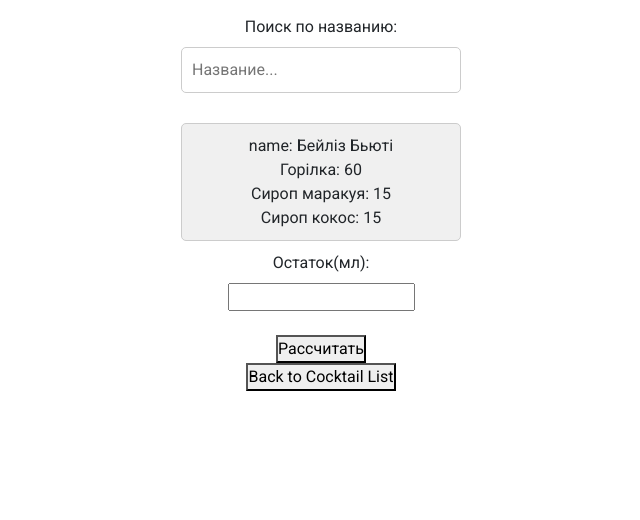
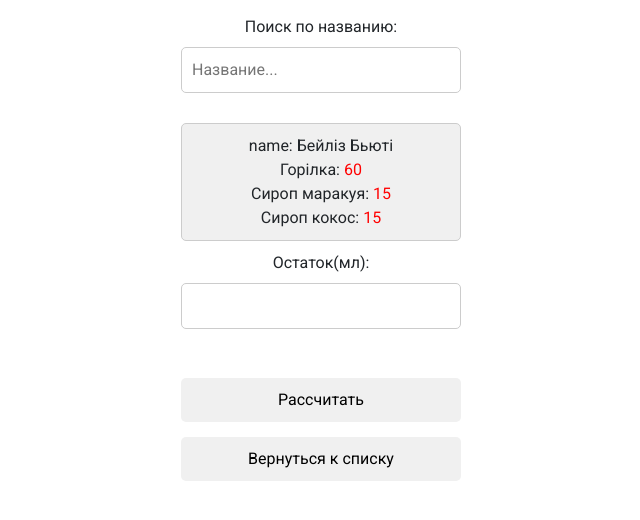
Before and after one commit to ChelChelov/Bar, a website: page src/index.html in a window 1280 px wide. Both pictures are taken after a click on the element "Бейліз Бьюті". Shown: the whole page, without its empty margins (319-959 px from the left). Drawn offline with nearby package versions, Linux system fonts and the light colour scheme; files that its build step writes are made by us from their sources.

Commit message:
add styles(calculate-form; cocktail-list__item-info); refactor

```diff
--- a/src/index.html
+++ b/src/index.html
@@ -10,7 +10,7 @@
 </head>
 <body>
     <main class="main">
-        <form action="#" method="post">
+        <form class = "search-form" action="#" method="post">
             <label for="textInput">Поиск по названию:</label>
             <input type="text" id="textInput" name="textInput" placeholder="Название...">
         </form>
--- a/src/js/script.js
+++ b/src/js/script.js
@@ -218,13 +218,20 @@ document.addEventListener('DOMContentLoaded', function() {
 		let lastKey = keys[keys.length - 1];
 
 		for (let key in cocktail) {
-			presetList += `${key}: ${cocktail[key]}`;
+			presetList += `${key}: `;
+			if (typeof cocktail[key] === 'number') {
+				presetList += `<span class = "red-text">${cocktail[key]}</span>`;
+			} else {
+				presetList += `${cocktail[key]}`;
+			}
 			if (key !== lastKey) {
 				presetList += '<br>';
 			}
 		}
 		return presetList;
 	}
+
+	const cocktailList = document.getElementById('cocktail-list');
 
 	// Function add form into cocktail-list
 	function addFormToCalculateWindow() {
@@ -236,13 +243,13 @@ document.addEventListener('DOMContentLoaded', function() {
 		form.method = 'post';
 
 		const label = document.createElement('label');
-		label.htmlFor = 'number';
+		label.htmlFor = 'numberInput';
 		label.textContent = 'Остаток(мл):';
 
 		const input = document.createElement('input');
 		input.type = 'number';
-		input.id = 'number';
-		input.name = 'number';
+		input.id = 'numberInput';
+		input.name = 'numberInput';
 		input.required = true;
 
 		const submitButton = document.createElement('button');
@@ -251,9 +258,9 @@ document.addEventListener('DOMContentLoaded', function() {
 		submitButton.textContent = 'Рассчитать';
 
 		const backButton = document.createElement('button');
-		backButton.type = 'button'; // Button type to prevent form submission
+		backButton.type = 'button';
 		backButton.classList.add('back-button');
-		backButton.textContent = 'Back to Cocktail List';
+		backButton.textContent = 'Вернуться к списку';
 		backButton.addEventListener('click', () => {
 			displayCocktails(cocktails);
 		});
@@ -267,23 +274,23 @@ document.addEventListener('DOMContentLoaded', function() {
 		cocktailList.append(form);
 	}
 
-	const cocktailList = document.getElementById('cocktail-list');
-
 	// Event listener to each cocktail list item
     function displayCalculateWindow() {
 		document.querySelectorAll('.cocktail-list__item').forEach(item => {
 			item.addEventListener('click', event => {
 				cocktailList.innerHTML = '';
 
-				const listItem = document.createElement('div');
+				const itemInfo = document.createElement('div');
 				const cocktailName = event.target.getAttribute('data-cocktail');
 				const cocktail = cocktails.find(cocktail => cocktail.name === cocktailName);
 
-				listItem.innerHTML = showCocktail(cocktail);
-				listItem.classList.add('cocktail-list__item');
-				cocktailList.append(listItem);
+				itemInfo.innerHTML = showCocktail(cocktail);
+				itemInfo.classList.add('cocktail-list__item-info');
+				cocktailList.append(itemInfo);
 
 				addFormToCalculateWindow();
+				//I must add new eventListener to get users input from submitButton and use it's value in calculateIngredients (value, cocktail)
+				// itemInfo.innerHTML = showCocktail(calculateIngredients (value, cocktail));
 			});
 		});
 	}
@@ -291,6 +298,7 @@ document.addEventListener('DOMContentLoaded', function() {
     // Function to display the list of cocktails
     function displayCocktails(cocktails) {
         cocktailList.innerHTML = '';
+
         cocktails.forEach(cocktail => {
             const listItem = document.createElement('div');
             listItem.textContent = cocktail.name;
--- a/src/sass/style.scss
+++ b/src/sass/style.scss
@@ -1,4 +1,6 @@
 @import 'libs/bootstrap-reboot.min';
+
+$width: 280px;
 
 * {
     box-sizing: border-box;
@@ -12,15 +14,15 @@ main {
     align-items: center;
     flex-direction: column;
     margin: 15px 10px;
-    form {
+    .search-form, .calculate-form {
         display: flex;
         flex-direction: column;
         align-items: center;
-        width: 280px;
+        width: $width;
         margin-bottom: 20px;
     }
-    input[type="text"] {
-        width: 100%;
+    #textInput, #numberInput {
+        width: $width;
         padding: 10px;
         margin-bottom: 10px;
         border: 1px solid #ccc;
@@ -28,30 +30,48 @@ main {
         font-size: 16px;
         transition: border-color 0.3s ease;
     }
+    .calculate-button, .back-button {
+        margin-top: 15px;
+        width: $width;
+        background-color: #f0f0f0;
+        border: none;
+        padding: 10px 20px;
+        border-radius: 5px;
+        cursor: pointer;
+        @media (hover: hover) {
+            &:hover {
+                background-color: darken(#f0f0f0, 10%);
+            }
+        }
+    }
     .cocktail-list {
         display: flex;
         flex-direction: column;
         gap: 10px;
         align-items: center;
-        width: 280px;
-        span {
-            text-align: start;
-            color: red;
-        }
-        &__item {
+        width: $width;
+        &__item, &__item-info {
             background-color: #f0f0f0;
             border: 1px solid #ccc;
             border-radius: 5px;
             padding: 10px 20px;
             text-align: center;
             cursor: pointer;
-            width: 100%;
+            width: $width;
             transition: background-color .3s ease;
             @media (hover: hover) {
                 &:hover {
                     background-color: #e0e0e0;
                 }
             }
+            &-info {
+                &:hover {
+                    background-color: #f0f0f0;
+                }
+                .red-text {
+                    color: red;
+                }
+            }
         }
     }
 }
```
Also changed, not shown: dist/css/style.min.css, dist/index.html, dist/js/script.js.
